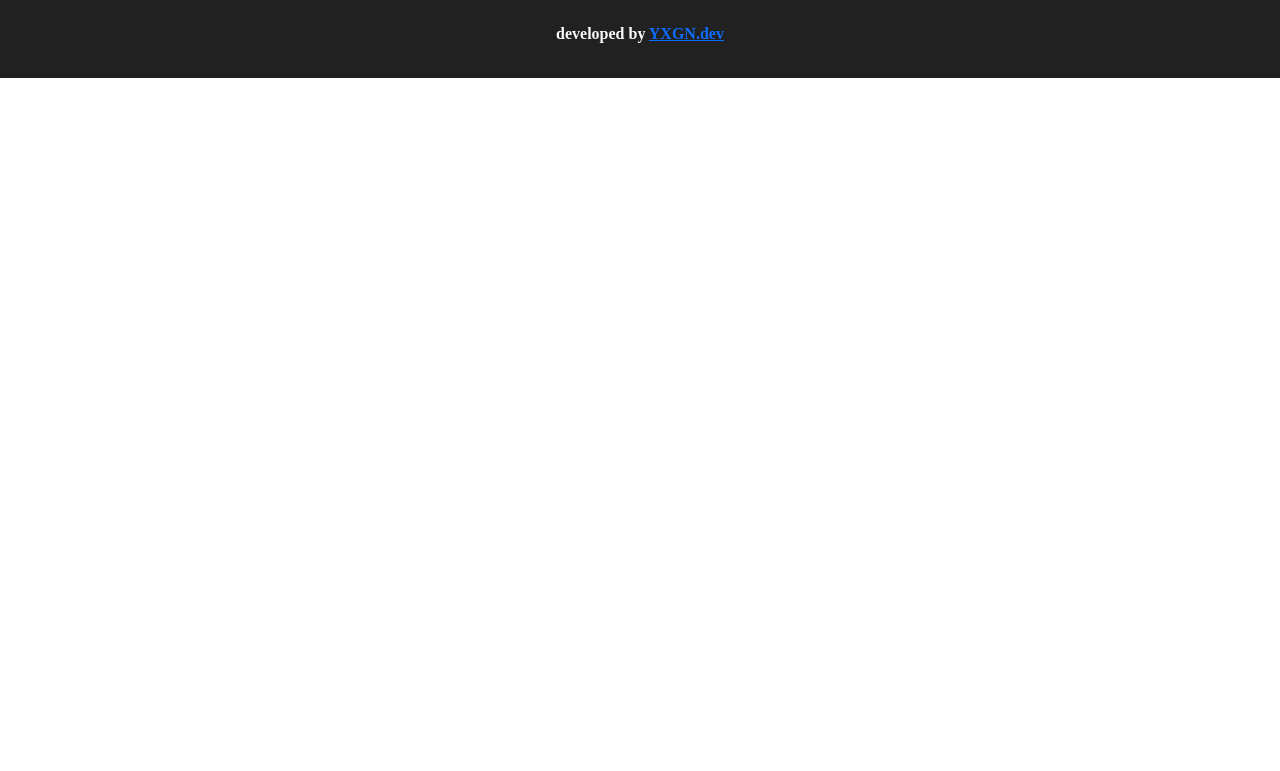
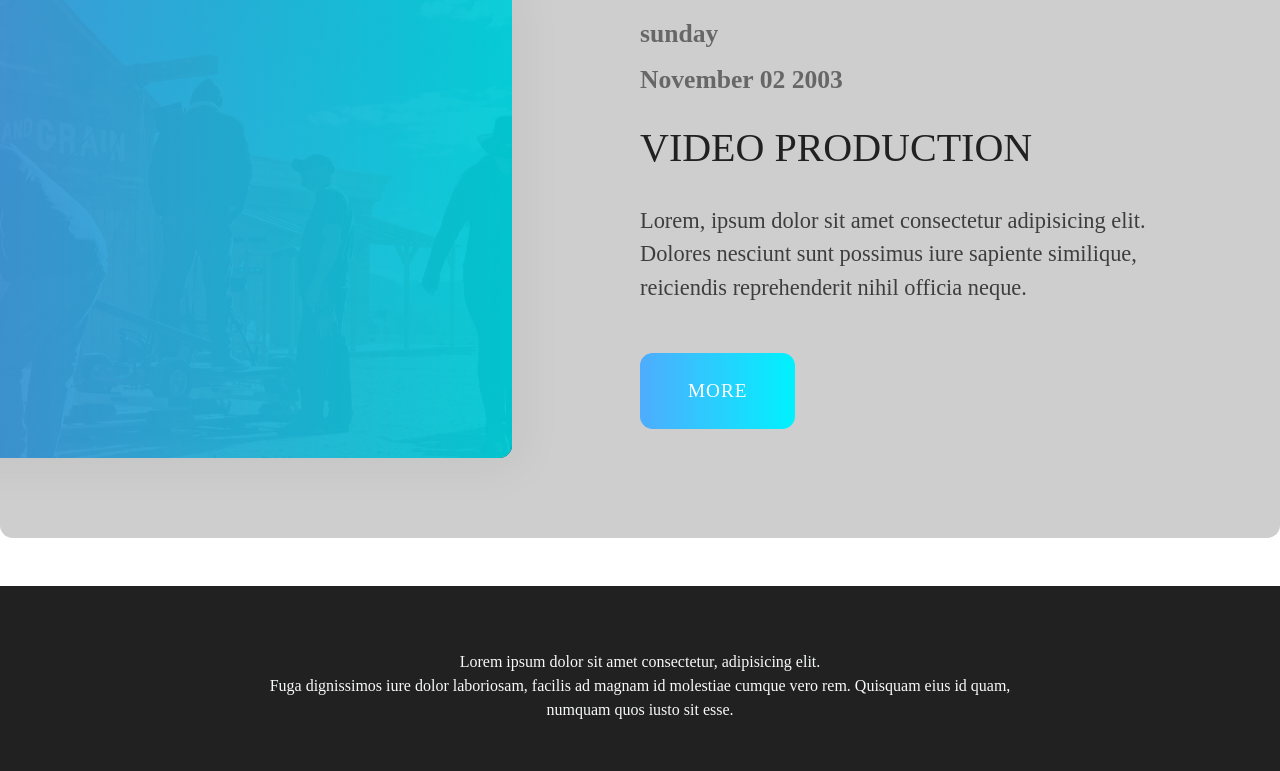
Before and after one commit to yxgncreative/yxgncreative.github.io, a plain HTML site: page index.html in a window 1280 px wide. Shown: the part 1415-2186 px from the top of the page. Before the commit the page ends 1493 px from the top, so only its background shows below. Drawn offline with nearby package versions, Linux system fonts and the light colour scheme.

Commit message:
adding services

```diff
--- a/index.html
+++ b/index.html
@@ -22,7 +22,7 @@
         <li><a href="#home">Home</a></li>
         <li><a href="#">Profile</a></li>
         <li><a href="#portfolio">Portfolio</a></li>
-        <li><a href="#">Services</a></li>
+        <li><a href="#services">Services</a></li>
         <li><a href="#contact">Contact</a></li>
       </ul>
       <div class="menu-toggle">
@@ -88,6 +88,26 @@
         </div>
       </div>
     </section>
+    <section id="services">
+      <h1 class="text-center text-dark" style="padding: 2em">What We Do?</h1>
+      <div class="blog-post">
+        <div class="blog-post__img">
+          <img src="assets/1.jpg" alt="Video Production" />
+        </div>
+        <div class="blog-post__info">
+          <div class="blog-post__date">
+            <span>sunday</span>
+            <span>November 02 2003</span>
+          </div>
+          <h1 class="blog-post__title">Video Production</h1>
+          <p class="blog-post__text">
+            Lorem, ipsum dolor sit amet consectetur adipisicing elit. Dolores nesciunt sunt possimus iure sapiente
+            similique, reiciendis reprehenderit nihil officia neque.
+          </p>
+          <a href="#" class="blog-post__cta">More</a>
+        </div>
+      </div>
+    </section>
     <!--akhir-->
     <footer class="text-light text-center p-3 mt-5" id="contact">
       <p class="mt-5">
@@ -109,9 +129,7 @@
         >
           <i class="bi bi-tiktok text-light fs-3 p-3"></i>
         </a>
-        <a href="https://wa.me/6285819573758" target="_blank">
-          <i class="bi bi-whatsapp text-light fs-3 p-3"></i>
-        </a>
+        <a href="https://wa.me/6285819573758" target="_blank"><i class="bi bi-whatsapp text-light fs-3 p-3"></i></a>
       </div>
       <div class="fw-bold" style="text-decoration: none">
         <p>developed by <a href="https://www.instagram.com/yxgn.team" target="_blank">YXGN.dev</a></p>
--- a/style.css
+++ b/style.css
@@ -5,8 +5,10 @@
   font-family: Product sans;
 }
 body {
-  background: #212121;
   overflow-x: hidden;
+  width: 100%;
+  height: 100vh;
+  background-color: #212121;
 }
 header {
   position: fixed;
@@ -17,7 +19,7 @@ header {
   justify-content: space-between;
   align-items: center;
   transition: 0.6s;
-  padding: 40px 100px;
+  padding: 20px 100px;
   z-index: 100000;
 }
 header.logo {
@@ -33,6 +35,7 @@ header ul {
   display: flex;
   justify-content: center;
   align-items: center;
+  padding-top: 10px;
 }
 header ul li {
   position: relative;
@@ -153,3 +156,103 @@ footer {
     transform: translateX(0);
   }
 }
+.banner-card {
+  border-radius: 10px;
+}
+::before,
+::after {
+  box-sizing: border-box;
+}
+.blog-post {
+  width: 100%;
+  max-width: 98rem;
+  padding: 5rem;
+  background-color: #cecece;
+  box-shadow: 0 1.4 rem 8rem rgba(0, 0, 0, 0.2);
+  display: flex;
+  align-items: center;
+  border-radius: 0.8rem;
+}
+.blog-post__img {
+  min-width: 35rem;
+  max-width: 35rem;
+  height: 30rem;
+  transform: translateX(-8rem);
+  position: relative;
+}
+.blog-post__img img {
+  width: 100%;
+  height: 100%;
+  object-fit: cover;
+  display: block;
+  border-radius: 0.8rem;
+}
+.blog-post__img::before {
+  content: "";
+  width: 100%;
+  height: 100%;
+  position: absolute;
+  top: 0;
+  left: 0;
+  background: linear-gradient(to right, rgba(79, 172, 254, 0.8), rgba(0, 242, 254, 0.8));
+  box-shadow: 0.5rem 0.5rem 3rem 1px rgba(0, 0, 0, 0.05);
+  border-radius: 0.8rem;
+}
+.blog-post__date span {
+  display: block;
+  color: rgba(0, 0, 0, 0.5);
+  font-size: 1.6rem;
+  font-weight: 600;
+  margin: 0.5rem 0;
+}
+.blog-post__title {
+  font-size: 2.5rem;
+  margin: 1.5rem 0 2rem;
+  text-transform: uppercase;
+  color: #212121;
+}
+.blog-post__text {
+  margin-bottom: 3rem;
+  font-size: 1.4rem;
+  color: rgba(0, 0, 0, 0.7);
+}
+.blog-post__cta {
+  display: inline-block;
+  padding: 1.5rem 3rem;
+  letter-spacing: 1px;
+  text-transform: uppercase;
+  font-size: 1.2rem;
+  color: #fff;
+  background-image: linear-gradient(to right, #4facfe 0%, #00f2fe 100%);
+  border-radius: 0.8rem;
+  text-decoration: none;
+}
+.blog-post__cta:hover {
+  background-image: linear-gradient(to right, #00f2fe 0%, #00f2fe 100%);
+  transition: 0.8s;
+}
+@media screen and (max-width: 1068px) {
+  .blog-post {
+    max-width: 80rem;
+  }
+  .blog-post__img {
+    min-width: 30rem;
+    max-width: 30rem;
+  }
+}
+@media screen and (max-width: 868px) {
+  .blog-post {
+    max-width: 70rem;
+  }
+}
+@media screen and (max-width: 768px) {
+  .blog-post {
+    padding: 2.5rem;
+    flex-direction: column;
+  }
+  .blog-post__img {
+    min-width: 100%;
+    max-width: 100%;
+    transform: translate(0, -8rem);
+  }
+}
```
